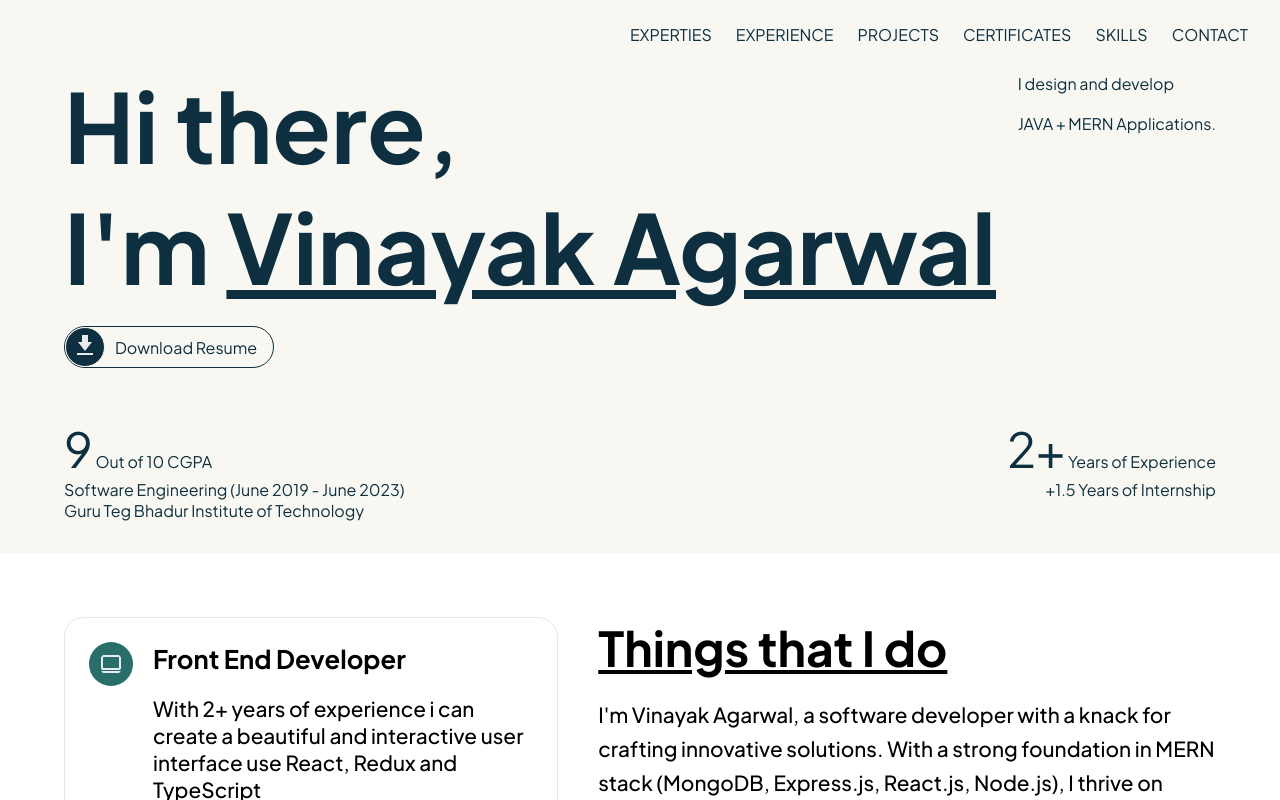
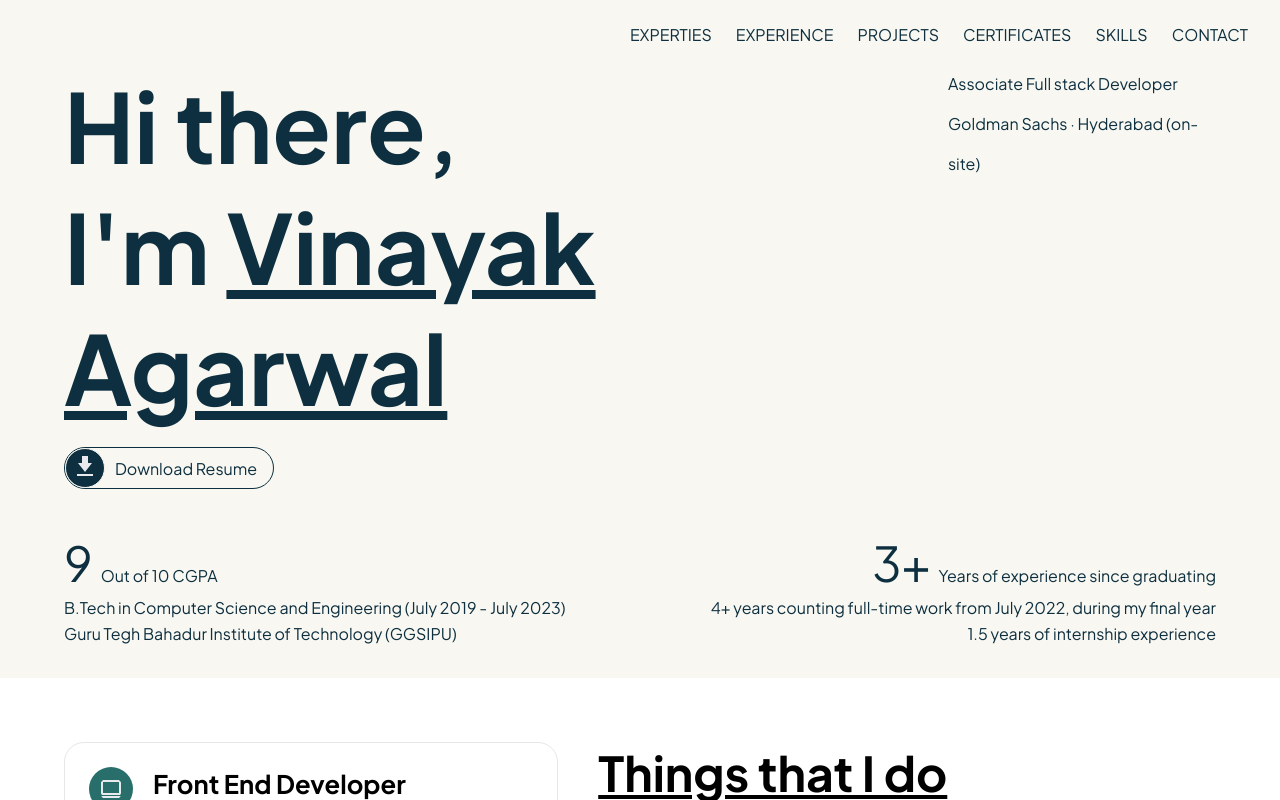
Before and after one commit to vinayak0505/website, a React (Create React App) app: page / in a window 1280 px wide. Shown: the top 800 px of the page. Built offline with nearby package versions, Linux system fonts and the light colour scheme.

Commit message:
update Home component with new subtitle and enhanced collage/experience sections

```diff
--- a/src/Home/Home.module.scss
+++ b/src/Home/Home.module.scss
@@ -45,28 +45,38 @@
     }
 
     .bottom {
-        display: flex;
-        justify-content: space-between;
+        display: grid;
+        grid-template-columns: repeat(2, minmax(0, 1fr));
+        gap: 48px;
 
-        .collage {
+        .collage,
+        .experience {
             margin-top: 50px;
             font-size: 1rem;
+        }
 
-            &::before {
-                content: "9";
-                font-size: 3rem;
+        .experience {
+            text-align: right;
+
+            .metric {
+                justify-content: flex-end;
             }
         }
 
-        .experience {
-            margin-top: 50px;
-            font-size: 1rem;
-            text-align: right;
+        .metric {
+            display: flex;
+            align-items: baseline;
+            gap: 8px;
+        }
 
-            &::before {
-                content: "2+";
-                font-size: 3rem;
-            }
+        .value {
+            font-size: 3rem;
+            line-height: 1;
+        }
+
+        .detail {
+            margin-top: 8px;
+            line-height: 1.6;
         }
     }
 }
@@ -85,6 +95,15 @@
     }
 
     .bottom {
-        flex-direction: column;
+        grid-template-columns: 1fr;
+        gap: 0;
+    }
+
+    .bottom .experience {
+        text-align: left;
+
+        .metric {
+            justify-content: flex-start;
+        }
     }
 }
--- a/src/Home/Home.tsx
+++ b/src/Home/Home.tsx
@@ -19,12 +19,18 @@ const Home = ({ setShowTitle }: { setShowTitle: (value: boolean) => void }) => {
         <div id='about' className={Styles.home}>
             <div className={Styles.top}>
                 <div ref={titleRef} className={Styles.title}>Hi there,<br />I'm <u>Vinayak Agarwal</u></div>
-                <div className={Styles.subtitle}>I design and develop<br />JAVA + MERN Applications.</div>
+                <div className={Styles.subtitle}>Associate Full stack Developer<br />Goldman Sachs · Hyderabad (on-site)</div>
             </div>
             <a className={Styles.resume} href='https://drive.google.com/drive/folders/1rquZ_MipJIYiSyocuwfGbvmUqo3D9ngP' target='_blank' rel='noreferrer'>Download Resume</a>
             <div className={Styles.bottom}>
-                <div className={Styles.collage}> Out of 10 CGPA<br />Software Engineering (June 2019 - June 2023)<br />Guru Teg Bhadur Institute of Technology</div>
-                <div className={Styles.experience}> Years of Experience<br />+1.5 Years of Internship</div>
+                <div className={Styles.collage}>
+                    <div className={Styles.metric}><span className={Styles.value}>9</span><span>Out of 10 CGPA</span></div>
+                    <div className={Styles.detail}>B.Tech in Computer Science and Engineering (July 2019 - July 2023)<br />Guru Tegh Bahadur Institute of Technology (GGSIPU)</div>
+                </div>
+                <div className={Styles.experience}>
+                    <div className={Styles.metric}><span className={Styles.value}>3+</span><span>Years of experience since graduating</span></div>
+                    <div className={Styles.detail}>4+ years counting full-time work from July 2022, during my final year<br />1.5 years of internship experience</div>
+                </div>
             </div>
         </div>
     );
```
